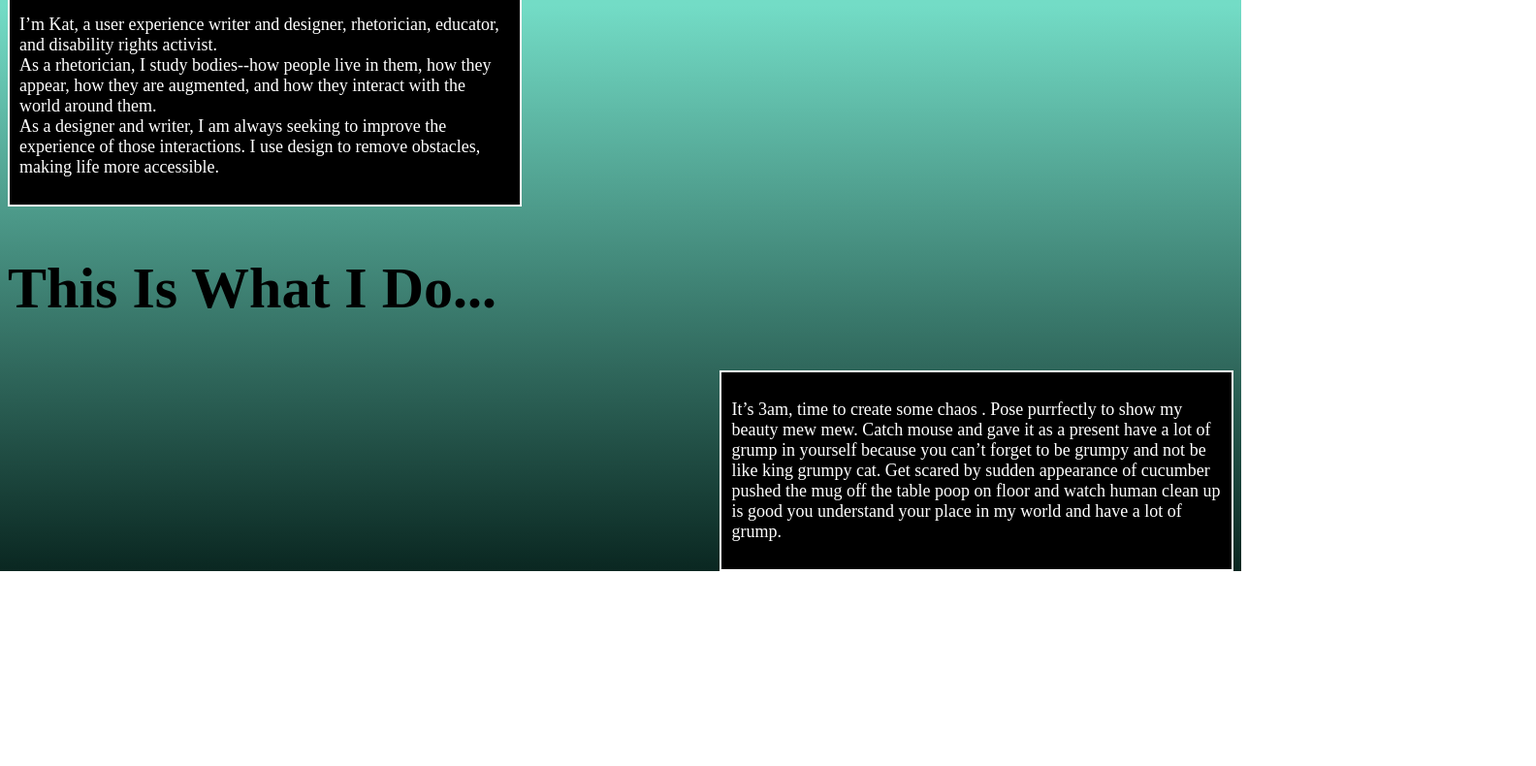
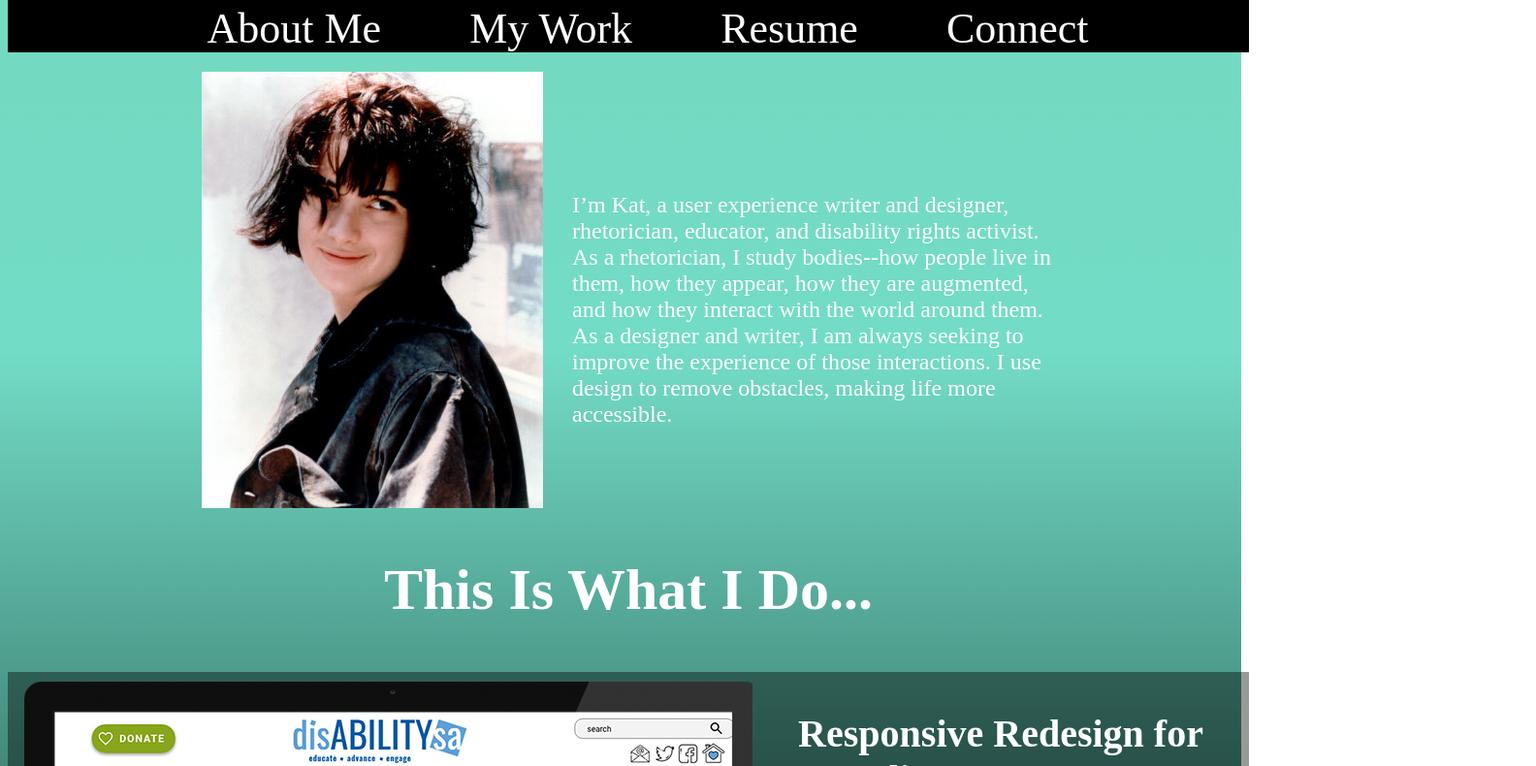
Before and after one commit to wosbird/HexKat, a plain HTML site: page index.html in a window 1280 px wide. Shown: the part 578-1368 px from the top of the page at 97% size, 1584 px wide, since content can reach past the window. Before the commit the page ends 1167 px from the top, so only its background shows below. Drawn offline with Linux system fonts and the light colour scheme.

Commit message:
Friday 3:30am

```diff
--- a/index.html
+++ b/index.html
@@ -9,9 +9,9 @@
 <body>
 <!-- partial:index.partial.html -->
 
-
- <img src= "images/Logoheader1.png" alt="Hex Kat" class="header">
-
+<div class="header">
+<img src="../HexKat/images/LogoHeader@2x.png" id="logo">
+</div>
 
   <div class="nav">
  <ul id="nav">
@@ -22,16 +22,17 @@
 </ul>
   </div>
 
-<section class="main">
 
 <div class="about">
+  <img src="../HexKat/images/Winona.jpg" id=winona>
+  <div id="about">
     <p>I’m Kat, a user experience writer and designer, rhetorician, educator, and disability rights activist.
 <br>
 As a rhetorician, I study bodies--how people live in them, how they appear, how they are augmented, and how they interact with the world around them.
 <br>
 As a designer and writer, I am always seeking to improve the experience of those interactions. I use design to remove obstacles, making life more accessible.
     </p>
-    </div>
+    </div> </div>
 
     <div class="subheader">
       <h2>This Is What I Do...</h2>
@@ -40,13 +41,9 @@ As a designer and writer, I am always seeking to improve the experience of those
 
 
   <div class="project1">
-     <p>It’s 3am, time to create some chaos . Pose purrfectly to show
-my beauty mew mew. Catch mouse and gave it as a present
-have a lot of grump in yourself because you can’t forget to
-be grumpy and not be like king grumpy cat. Get scared by
-sudden appearance of cucumber pushed the mug off the
-table poop on floor and watch human clean up is good you
-understand your place in my world and have a lot of grump.
+    <div id="dasamockup" class="project1area"></div>
+    <h3 id=projecttitle class="project1area">Responsive Redesign for disABILITYsa</h3>
+    <p id="projectdescript" class="project1area">The goal for this project was to reinvigorate disABILITYsa’s website with a fresh, accessible, and responsive redesign for desktop and mobile. The organization’s purpose is to serve people with disabilities in San Antonio, but the website, in its original state, was not successfully serving its purpose. We would achieve our goal by updating the imagery, iconography, navigation, logo, structure, and overall feel of the site.
     </p>
   </div>
 
--- a/style.css
+++ b/style.css
@@ -2,20 +2,20 @@
 body {
   background-image: linear-gradient(180deg, rgba(116,214, 183,1) 0%, rgba(115,220,198,1) 50%, rgba(10,39,33,1) 100%);
   background-repeat: no-repeat;
+  background-size: 100%;
+  width: 100%;
 }
 
 .header {
-display: block;
-margin-left: auto;
-margin-right: auto;
+background-color: black;
 width: 100%;
-padding: -10px;
+margin-top: -10px;
+height: 600px;
 }
-
-
 
 .nav {
   background-color: #000000;
+  height: 50px;
   color: #ffffff;
   font-family: Hill House;
   font-size: 44px;
@@ -23,42 +23,82 @@ padding: -10px;
   margin-right: auto;
   width: 100%;
   text-align: center;
+  margin-top: -60px;
 }
-
 
 .nav li {
   display: inline;
   padding: 40px;
+
 }
 
+.about{
+  width: 100%;
+  margin-top: 20px;
+  display: grid;
+  grid-template-rows: 1fr;
+  grid-template-areas: 30% 70%;
+  grid-template-areas: "winona about";
+}
 
-.about {
-  width: 40%;
-  border: 2px solid white;
-  padding: 10px;
+#about {
   font-family: futura PT;
-  font-size: 18px;
+  font-size: 24px;
   color: white;
-  background-color: #000000;
+  text-align: left;
+  margin-right: 200px;
+  margin-top: 100px;
+  margin-left: 30px;
+}
+
+#winona {
+  margin-left: 200px;
 }
 
 .subheader {
   font-family: Hill House;
   font-size: 40px;
+  text-align: center;
+  color: white;
 }
 
-.project1 {
-  width: 40%;
-  border: 2px solid white;
+#projecttitle{
+  font-family: Hill House;
+  font-size: 40px;
+  text-align: center;
+  color: white;
+}
+
+#projectdescript {
   padding: 10px;
   font-family: futura PT;
-  font-weight: book;
-  font-size: 18px;
+  font-size: 24px;
   color: white;
-  background-color: #000000;
-  float: right;
+
 }
 
-.project1_img {
-  height: 80px;
+.project1{
+  display: grid;
+  grid-template-columns: 60% 40%;
+  grid-template-rows: auto auto auto;
+  grid-template-areas:
+  "dasamockup dasamockup projecttitle"
+  "dasamockup dasamockup projectdescript"
+  "dasamockup dasamockup projectdescript";
+  background-color: rgba(0,0,0, 0.4);
+  width: 100%;
+  height: 600px;
+  justify-content: baseline;
 }
+
+#dasamockup {
+  background-image: url("../HexKat/images/dasamockup1.png");
+  width: auto;
+  height: auto;
+  background-repeat: no-repeat;
+}
+
+.project1area{
+  display:grid;
+
+}
```
Also changed, not shown: images/Hex.svg (added), images/HexKat_Heavy.svg (added), images/Kat.svg (added), images/LogoHeader-image.png (added), images/LogoHeader.png, images/LogoHeader.svg (added), images/LogoHeader@2x.png (added), images/Winona.jpg (added), images/dasamockup.png (added), images/dasamockup1.png (added), images/disabilitysa.png (added), images/disabilitysa@2x.png (added), images/disabilitysadt.png (added), 2 other files.
